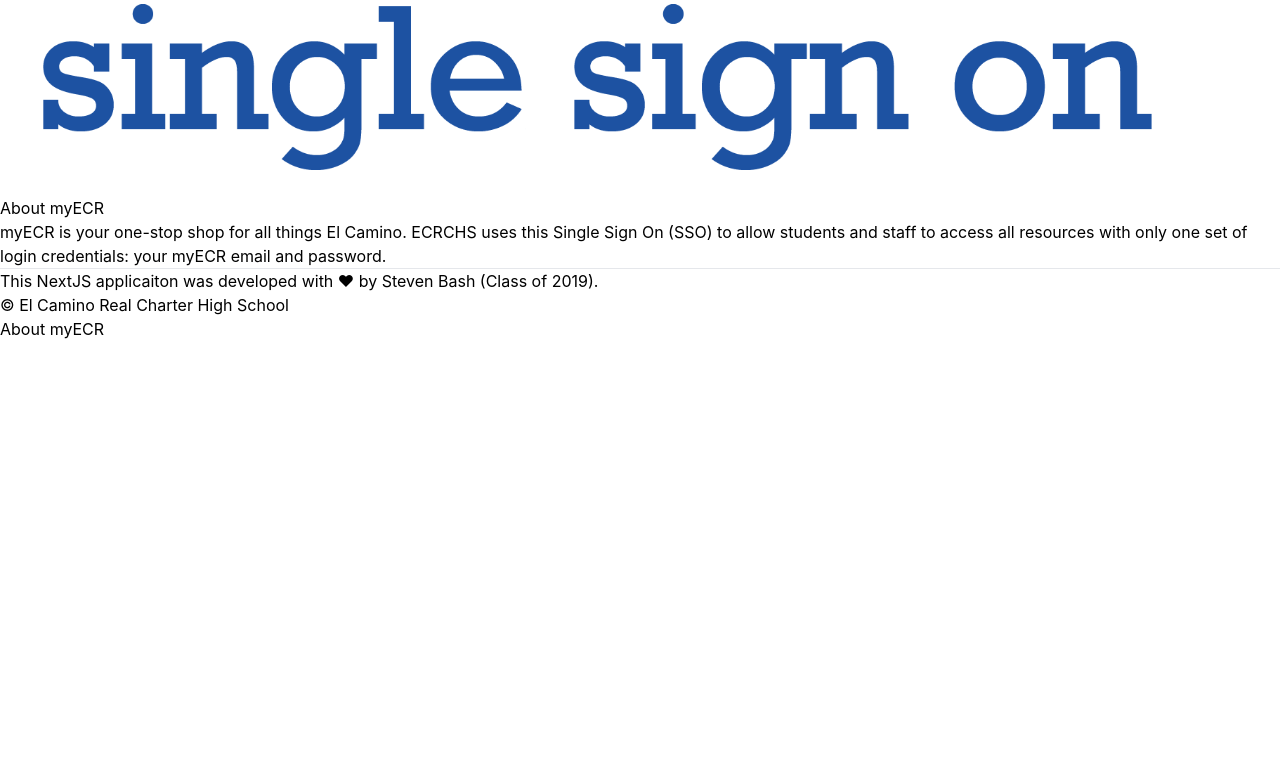
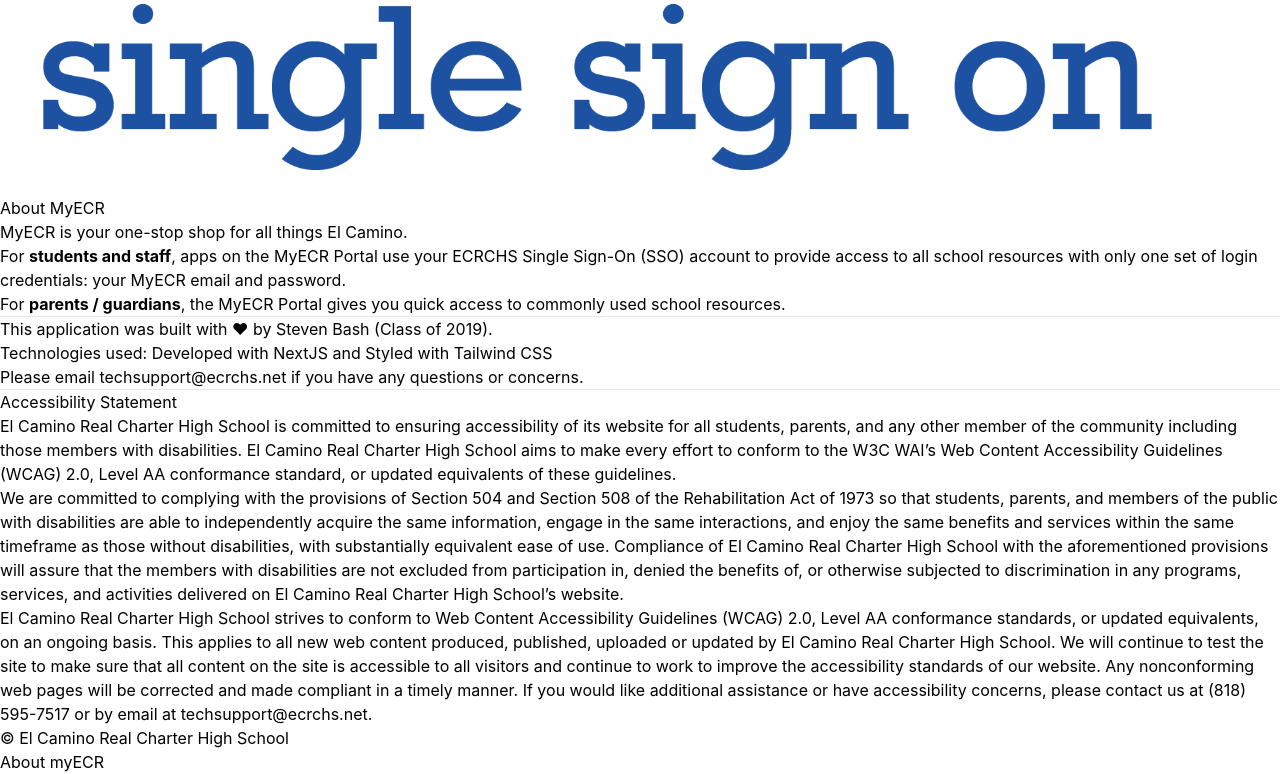
Before and after one commit to stvnbash/myecr, a Next.js app: page /about in a window 1280 px wide. Shown: the part 3527-4301 px from the top of the page. Before the commit the page ends 3868 px from the top, so only its background shows below. Built offline with nearby package versions, Linux system fonts and the light colour scheme; no server answers.

Commit message:
Updated About page

```diff
--- a/pages/about.js
+++ b/pages/about.js
@@ -29,10 +29,19 @@
                     </div>
                     <div className='flex-1'>
                     <ReactMarkdown linkTarget="_blank">
-                        {`# About myECR
-                        \n myECR is your one-stop shop for all things El Camino.  ECRCHS uses this Single Sign On (SSO) to allow students and staff to access all resources with only one set of login credentials: your myECR email and password.
+                        {`# About MyECR
+                        \n MyECR is your one-stop shop for all things El Camino.
+                        \n For **students and staff**, apps on the MyECR Portal use your ECRCHS Single Sign-On (SSO) account to provide access to all school resources with only one set of login credentials: your MyECR email and password.
+                        \n For **parents / guardians**, the MyECR Portal gives you quick access to commonly used school resources.
                         \n---
-                        \n This NextJS applicaiton was developed with ❤ by Steven Bash (Class of 2019).
+                        \n This application was built with ❤ by Steven Bash (Class of 2019).
+                        \n Technologies used: Developed with NextJS and Styled with Tailwind CSS
+                        \n Please email [techsupport@ecrchs.net](mailto:techsupport@ecrchs.net) if you have any questions or concerns.
+                        \n---
+                        \n ## Accessibility Statement
+                        \n El Camino Real Charter High School is committed to ensuring accessibility of its website for all students, parents, and any other member of the community including those members with disabilities. El Camino Real Charter High School aims to make every effort to conform to the W3C WAI’s Web Content Accessibility Guidelines (WCAG) 2.0, Level AA conformance standard, or updated equivalents of these guidelines.
+                        \n We are committed to complying with the provisions of Section 504 and Section 508 of the Rehabilitation Act of 1973 so that students, parents, and members of the public with disabilities are able to independently acquire the same information, engage in the same interactions, and enjoy the same benefits and services within the same timeframe as those without disabilities, with substantially equivalent ease of use. Compliance of El Camino Real Charter High School with the aforementioned provisions will assure that the members with disabilities are not excluded from participation in, denied the benefits of, or otherwise subjected to discrimination in any programs, services, and activities delivered on El Camino Real Charter High School’s website.
+                        \n El Camino Real Charter High School strives to conform to Web Content Accessibility Guidelines (WCAG) 2.0, Level AA conformance standards, or updated equivalents, on an ongoing basis. This applies to all new web content produced, published, uploaded or updated by El Camino Real Charter High School. We will continue to test the site to make sure that all content on the site is accessible to all visitors and continue to work to improve the accessibility standards of our website. Any nonconforming web pages will be corrected and made compliant in a timely manner. If you would like additional assistance or have accessibility concerns, please contact us at (818) 595-7517 or by email at techsupport@ecrchs.net.
                         `}
                     </ReactMarkdown>
                     </div>
```
